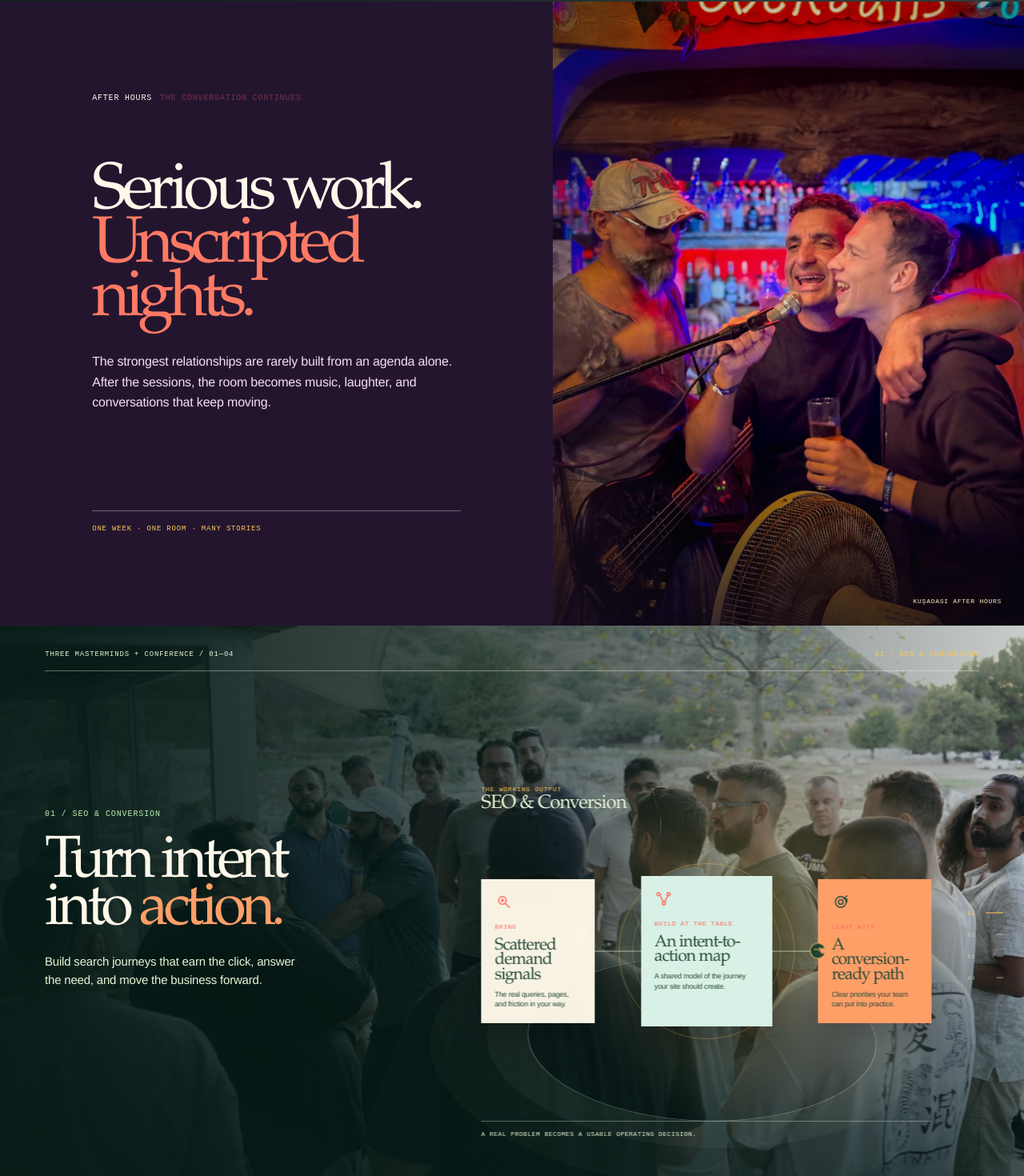
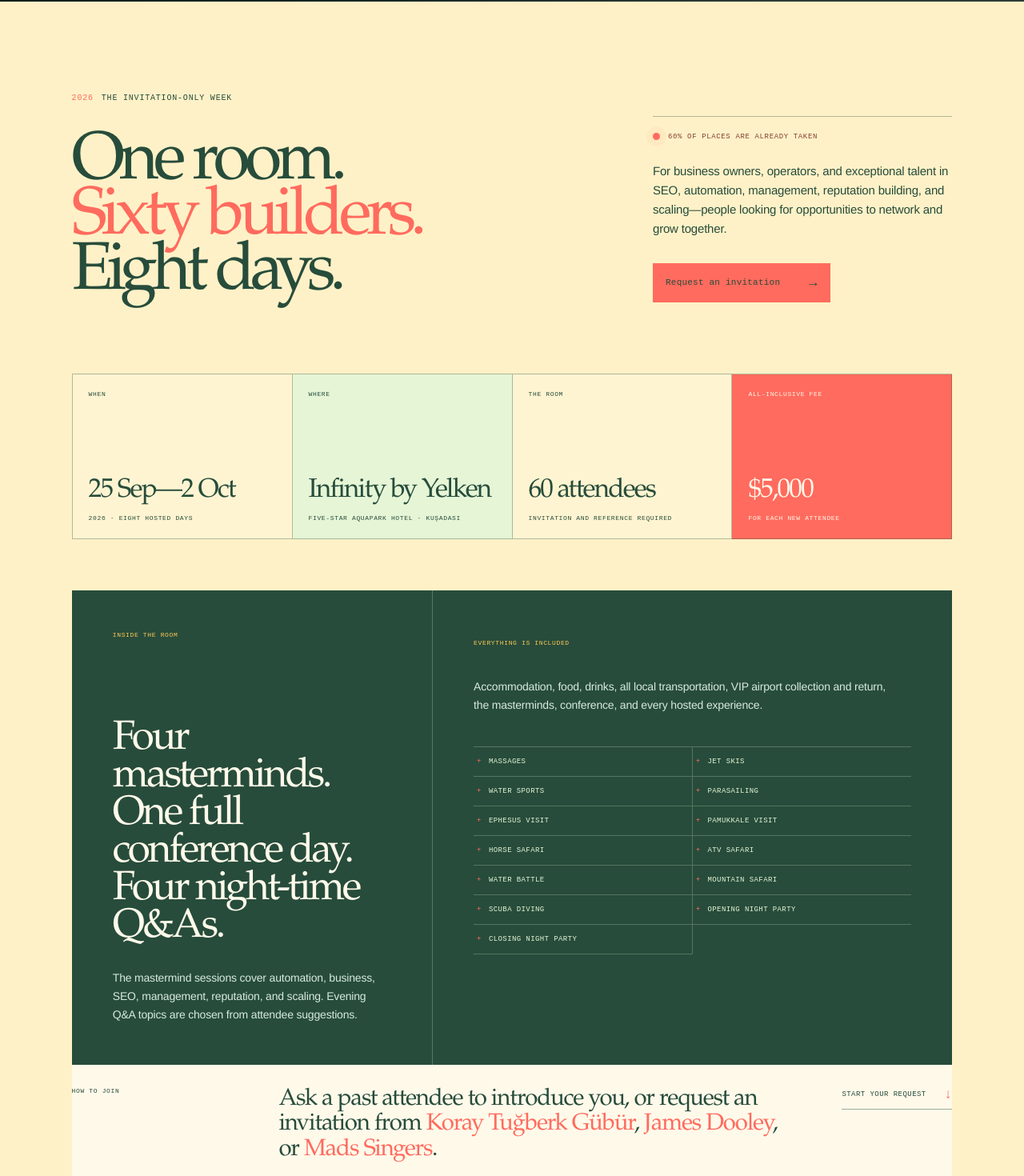
Before and after one commit to KTG1/seo-mastermind, a Next.js app: page / in a window 1280 px wide. Shown: the part 764-2234 px from the top of the page at 80% size. Built offline with nearby package versions, Linux system fonts and the light colour scheme; grey boxes are pictures that could not be loaded.

Commit message:
Add 2026 event registration details

```diff
--- a/app/globals.css
+++ b/app/globals.css
@@ -30,6 +30,39 @@ h1 em,h2 em{color:var(--coral);font-style:normal}
 .button b{font-size:17px;font-weight:400}
 .buttonCoral{background:var(--coral);color:var(--night)}
 .heroCaption{position:absolute;left:clamp(20px,4.4vw,72px);right:clamp(20px,4.4vw,72px);bottom:24px;padding-top:15px;border-top:1px solid rgba(242,238,229,.42)}
+.eventBrief{padding:clamp(82px,9vw,138px) clamp(20px,7vw,112px) clamp(72px,8vw,120px);overflow:hidden;background:var(--sky);color:var(--ink)}
+.eventBriefHeading{display:grid;grid-template-columns:minmax(0,1.25fr) minmax(290px,.75fr);gap:8vw;align-items:end;margin-bottom:clamp(58px,7vw,98px)}
+.eventBriefHeading h2{max-width:850px;margin:42px 0 0;font:400 clamp(58px,6.6vw,106px)/.82 var(--display);letter-spacing:-.078em}
+.eventBriefHeading h2 em{color:var(--coral);font-style:normal}
+.eventBriefDecision{align-self:end;padding-top:20px;border-top:1px solid rgba(39,76,59,.35)}
+.eventBriefDecision>p{margin:26px 0 31px;font-size:15px;line-height:1.6}
+.eventBriefAvailability{display:flex;align-items:center;gap:10px;color:#844032;font:9px var(--mono);letter-spacing:.07em;text-transform:uppercase}
+.eventBriefAvailability i{width:9px;height:9px;border-radius:50%;background:var(--coral);box-shadow:0 0 0 5px rgba(255,107,94,.17);animation:availabilityPulse 2.1s ease-in-out infinite}
+.eventBriefFacts{display:grid;grid-template-columns:repeat(4,1fr);border-top:1px solid rgba(39,76,59,.35);border-left:1px solid rgba(39,76,59,.35)}
+.eventBriefFacts article{display:flex;min-height:206px;padding:20px;flex-direction:column;border-right:1px solid rgba(39,76,59,.35);border-bottom:1px solid rgba(39,76,59,.35);background:rgba(255,249,234,.28)}
+.eventBriefFacts article:nth-child(2){background:var(--seafoam)}
+.eventBriefFacts article:nth-child(4){background:var(--coral);color:var(--paper)}
+.eventBriefFacts span,.eventBriefFacts small,.eventBriefProgramme>article>span,.eventBriefInvite>span{font:8px var(--mono);letter-spacing:.08em;text-transform:uppercase}
+.eventBriefFacts strong{margin:auto 0 12px;font:400 clamp(28px,2.6vw,42px)/.92 var(--display);letter-spacing:-.055em}
+.eventBriefFacts small{line-height:1.45}
+.eventBriefProgramme{display:grid;grid-template-columns:.82fr 1.18fr;margin-top:clamp(42px,5vw,72px);background:var(--ink);color:var(--paper)}
+.eventBriefProgramme>article{padding:clamp(30px,4vw,62px)}
+.eventBriefFormat{display:flex;flex-direction:column;border-right:1px solid rgba(229,245,214,.25)}
+.eventBriefProgramme>article>span{color:var(--solar)}
+.eventBriefFormat h3{margin:clamp(70px,8vw,125px) 0 28px;font:400 clamp(37px,4vw,62px)/.92 var(--display);letter-spacing:-.06em}
+.eventBriefFormat p,.eventBriefIncluded>p{max-width:520px;margin:0;color:#d8eadf;font-size:14px;line-height:1.62}
+.eventBriefIncluded>p{margin:34px 0 40px}
+.eventBriefIncluded ul{display:grid;grid-template-columns:repeat(2,minmax(0,1fr));margin:0;padding:0;border-top:1px solid rgba(229,245,214,.24);list-style:none}
+.eventBriefIncluded li{padding:13px 4px;border-bottom:1px solid rgba(229,245,214,.24);color:var(--seafoam);font:9px var(--mono);letter-spacing:.045em;text-transform:uppercase}
+.eventBriefIncluded li:nth-child(odd){border-right:1px solid rgba(229,245,214,.24)}
+.eventBriefIncluded li::before{margin-right:9px;color:var(--coral);content:"+"}
+.eventBriefInvite{display:grid;grid-template-columns:.35fr 1.15fr auto;gap:5vw;align-items:start;padding:28px 0;border-bottom:1px solid rgba(39,76,59,.35)}
+.eventBriefInvite>p{max-width:670px;margin:0;font:400 clamp(23px,2.3vw,35px)/1.08 var(--display);letter-spacing:-.04em}
+.eventBriefInvite>p strong{color:var(--coral);font-weight:400}
+.eventBriefInvite>a{display:flex;align-items:center;gap:22px;padding-bottom:8px;border-bottom:1px solid rgba(39,76,59,.45);font:9px var(--mono);letter-spacing:.05em;text-decoration:none;text-transform:uppercase}
+.eventBriefInvite>a span{color:var(--coral);font-size:17px}
+@keyframes availabilityPulse{50%{box-shadow:0 0 0 9px rgba(255,107,94,0)}}
+@media(prefers-reduced-motion:reduce){.eventBriefAvailability i{animation:none}}
 .nightInterlude{display:grid;grid-template-columns:minmax(0,1.08fr) minmax(360px,.92fr);min-height:780px;background:#24152f;color:var(--paper)}
 .nightInterludeCopy{display:flex;flex-direction:column;justify-content:center;padding:clamp(70px,9vw,145px)}
 .nightInterludeCopy .sectionLabel{color:#f2c4ef}.nightInterludeCopy .sectionLabel span{color:var(--solar)}
@@ -242,6 +275,22 @@ footer{display:flex;align-items:center;justify-content:space-between;padding:26p
 .eyebrow{font-size:8px}
 .heroText{width:82%;font-size:15px}
 .heroCaption{left:20px;right:20px;font-size:8px;gap:20px}
+.eventBrief{padding:68px 20px 72px}
+.eventBriefHeading{display:block;margin-bottom:52px}
+.eventBriefHeading h2{margin-top:32px;font-size:56px}
+.eventBriefDecision{margin-top:48px}
+.eventBriefFacts{grid-template-columns:1fr 1fr}
+.eventBriefFacts article{min-height:175px;padding:16px}
+.eventBriefFacts strong{font-size:30px}
+.eventBriefProgramme{display:block;margin-top:38px}
+.eventBriefProgramme>article{padding:35px 22px}
+.eventBriefFormat{border-right:0;border-bottom:1px solid rgba(229,245,214,.25)}
+.eventBriefFormat h3{margin:65px 0 25px;font-size:42px}
+.eventBriefIncluded ul{grid-template-columns:1fr}
+.eventBriefIncluded li:nth-child(odd){border-right:0}
+.eventBriefInvite{display:block;padding:27px 0}
+.eventBriefInvite>p{margin:28px 0;font-size:28px}
+.eventBriefInvite>a{width:max-content}
 .nightInterlude{display:flex;min-height:0;flex-direction:column-reverse}.nightInterludeImage{min-height:74svh}.nightInterludeImage>img{object-position:center 40%}.nightInterludeCopy{min-height:570px;padding:68px 20px 28px}.nightInterludeCopy h2{margin:62px 0 27px;font-size:55px}.nightInterludeCopy>p{font-size:14px}.nightInterludeNote{margin-top:70px}
 .aegeanInterlude{min-height:720px;padding:24px 20px}.aegeanInterludeCopy{padding-top:82px}.aegeanInterludeCopy h2{margin-top:94px;font-size:55px}.aegeanInterludeCopy p{max-width:310px;font-size:14px}.aegeanInterludeFoot{display:grid;gap:12px}.aegeanInterlude>video{object-position:58% center}
 .scrollCinema{height:auto}.cinemaSticky{position:relative;display:block;height:auto;min-height:690px;padding:24px 20px}.cinemaImage{transform:none}.cinemaCopy{padding-top:84px;min-height:280px}.cinemaLine{position:relative;inset:auto;display:none}.cinemaSeo{display:block}.cinemaLine h2{font-size:60px}.cinemaWorld{left:50%;top:auto;bottom:78px;width:520px;height:310px;transform:translateX(-50%) scale(.62)}.cinemaOutcomeHeading{top:0}.cinemaOutcomeNote{bottom:-1%}.cinemaFoot{left:20px;right:20px;font-size:7px}.cinemaFoot span:last-child{display:none}
--- a/app/page.tsx
+++ b/app/page.tsx
@@ -30,10 +30,27 @@ function PrincipleGlyph({ type }: { type: string }) {
 }
 
 const coreDays = [
-  ["01", "Mastermind", "SEO & AI", "Search systems, information gain, and how AI changes the work without replacing the thinking."],
-  ["02", "Mastermind", "Automation & business", "Design the operating systems, decision loops, and commercial habits that make good work compound."],
-  ["03", "Mastermind", "Investment & opportunity", "Pressure-test the opportunities, allocation questions, and durable advantages worth building toward."],
-  ["04", "Conference", "The whole system", "One shared conference day for stronger connections, sharper ideas, and perspectives beyond the table."],
+  ["01", "Mastermind", "SEO & reputation", "Build search systems, authority, and a reputation that reinforce one another."],
+  ["02", "Mastermind", "Automation & business", "Design operating systems and commercial habits that make good work compound."],
+  ["03", "Mastermind", "Management & scaling", "Work through the leadership, accountability, and scaling decisions behind durable growth."],
+  ["04", "Mastermind", "Opportunity room", "Pressure-test partnerships, talent, investments, and the opportunities worth pursuing together."],
+  ["05", "Conference", "The whole system", "One full conference day for stronger connections, sharper ideas, and perspectives beyond the table."],
+];
+
+const eventExperiences = [
+  "Massages",
+  "Jet skis",
+  "Water sports",
+  "Parasailing",
+  "Ephesus visit",
+  "Pamukkale visit",
+  "Horse safari",
+  "ATV safari",
+  "Water battle",
+  "Mountain safari",
+  "Scuba diving",
+  "Opening night party",
+  "Closing night party",
 ];
 
 const experiences = [
@@ -50,11 +67,11 @@ const experiences = [
 const faqHighlights = [
   { label: "Invitation", question: "Is the mastermind invite-only?", answer: "Yes. The room is deliberately small, and every application is reviewed for fit. Tell us what you are building and the real question you want to work on; we will reply personally." },
   { label: "Invitation", question: "Can I bring a colleague or partner?", answer: "Each place is reviewed individually because the strength of the room comes from the people in it. Mention your colleague in the application and explain the work you would bring together." },
-  { label: "Programme", question: "What happens during the seven days?", answer: "The week combines three mastermind days across SEO, AI, automation, business, and investment with one conference day. The wider rhythm leaves room for arrival, recovery, local experiences, and long-table conversation." },
+  { label: "Programme", question: "What happens during the eight days?", answer: "The week combines four mastermind sessions across SEO, automation, business, management, reputation, and scaling with one full conference day and four attendee-led night-time Q&As. The wider rhythm leaves room for hosted experiences, recovery, and long-table conversation." },
   { label: "Programme", question: "Who is the room designed for?", answer: "Experienced operators, founders, SEO leaders, agency owners, investors, and builders working on a real business question. Curiosity matters, but so does having work that can benefit from careful peer challenge." },
-  { label: "Fee", question: "What does the $5,000 place include?", answer: "Your place includes the core mastermind and conference programme, working sessions, and the hosted group moments in the final itinerary. Accommodation, travel, and optional activities are confirmed separately for invited attendees." },
-  { label: "Travel", question: "How should I plan for Kuşadası?", answer: "Most international guests arrive through İzmir Adnan Menderes Airport. Confirmed attendees receive the final venue, transfer, check-in, and timing guidance well before the gathering." },
-  { label: "Travel", question: "Where does the gathering take place?", answer: "The gathering is hosted in Kuşadası, Türkiye. The final hotel and venue details are shared directly with confirmed attendees as part of their arrival guidance." },
+  { label: "Fee", question: "What does the $5,000 place include?", answer: "Everything in the hosted week: accommodation, food, drinks, VIP airport transfers, four masterminds, the conference, safaris, water sports, massages, parties, and the listed group experiences." },
+  { label: "Travel", question: "How should I plan for Kuşadası?", answer: "Most international guests arrive through İzmir Adnan Menderes Airport. We collect every attendee in a VIP vehicle and return them to the airport after the event." },
+  { label: "Travel", question: "Where does the gathering take place?", answer: "The 2026 gathering takes place at Infinity by Yelken Aquapark Hotel, a five-star hotel in Kuşadası, Türkiye, from 25 September to 2 October." },
   { label: "Experiences", question: "Are the coastal activities required?", answer: "No. Boat time, water sports, safaris, and recovery sessions are optional. They sit around the core programme and depend on weather, safety guidance, and local availability." },
   { label: "Experiences", question: "Will activities interrupt the working sessions?", answer: "No. The core programme anchors the week. Optional experiences are arranged around it to create recovery, conversation, and a different rhythm without displacing the work." },
 ];
@@ -118,11 +135,51 @@ export default function Home() {
           <div className="heroCopy">
             <p className="eyebrow">For operators who know search is bigger than rankings</p>
             <h1 id="hero-title">Holistic SEO<br /><em>Mastermind.</em></h1>
-            <p className="heroFocus">Business &amp; investment networking</p>
+            <p className="heroFocus">25 September—2 October 2026 · 60 guests</p>
             <p className="heroText">Holistic SEO Mastermind is a working room for people building durable organic growth—from the site architecture to the authority it earns in the world.</p>
-            <a className="button buttonCoral" href="#apply">Apply for the next room <b>→</b></a>
+            <a className="button buttonCoral" href="#apply">Request your invitation <b>→</b></a>
           </div>
           <div className="heroCaption"><span>Not a conference. Not a course.</span><span>A focused table of builders.</span></div>
+        </section>
+
+        <section className="eventBrief" aria-labelledby="event-brief-title">
+          <header className="eventBriefHeading">
+            <div>
+              <div className="sectionLabel"><span>2026</span> The invitation-only week</div>
+              <h2 id="event-brief-title">One room.<br /><em>Sixty builders.</em><br />Eight days.</h2>
+            </div>
+            <div className="eventBriefDecision">
+              <span className="eventBriefAvailability"><i aria-hidden="true" /> 60% of places are already taken</span>
+              <p>For business owners, operators, and exceptional talent in SEO, automation, management, reputation building, and scaling—people looking for opportunities to network and grow together.</p>
+              <a className="button buttonCoral" href="#apply">Request an invitation <b>→</b></a>
+            </div>
+          </header>
+
+          <div className="eventBriefFacts">
+            <article><span>When</span><strong>25 Sep—2 Oct</strong><small>2026 · eight hosted days</small></article>
+            <article><span>Where</span><strong>Infinity by Yelken</strong><small>Five-star Aquapark Hotel · Kuşadası</small></article>
+            <article><span>The room</span><strong>60 attendees</strong><small>Invitation and reference required</small></article>
+            <article><span>All-inclusive fee</span><strong>$5,000</strong><small>For each new attendee</small></article>
+          </div>
+
+          <div className="eventBriefProgramme">
+            <article className="eventBriefFormat">
+              <span>Inside the room</span>
+              <h3>Four masterminds.<br />One full conference day.<br />Four night-time Q&amp;As.</h3>
+              <p>The mastermind sessions cover automation, business, SEO, management, reputation, and scaling. Evening Q&amp;A topics are chosen from attendee suggestions.</p>
+            </article>
+            <article className="eventBriefIncluded">
+              <span>Everything is included</span>
+              <p>Accommodation, food, drinks, all local transportation, VIP airport collection and return, the masterminds, conference, and every hosted experience.</p>
+              <ul>{eventExperiences.map((experience) => <li key={experience}>{experience}</li>)}</ul>
+            </article>
+          </div>
+
+          <footer className="eventBriefInvite">
+            <span>How to join</span>
+            <p>Ask a past attendee to introduce you, or request an invitation from <strong>Koray Tuğberk Gübür</strong>, <strong>James Dooley</strong>, or <strong>Mads Singers</strong>.</p>
+            <a href="#apply">Start your request <span>↓</span></a>
+          </footer>
         </section>
 
         <section className="nightInterlude" aria-labelledby="night-interlude-title">
@@ -201,7 +258,7 @@ export default function Home() {
         </section>
 
         <section className="programmeOffer" aria-labelledby="programme-title">
-          <div className="offerHeading"><div className="sectionLabel"><span>03</span> The core programme</div><h2 id="programme-title">Three days to <em>work the system.</em><br />One day to widen it.</h2><p>The core learning room moves through SEO, AI, automation, business, and investment—then opens into a dedicated conference day.</p></div>
+          <div className="offerHeading"><div className="sectionLabel"><span>03</span> The core programme</div><h2 id="programme-title">Four masterminds to <em>work the system.</em><br />One full day to widen it.</h2><p>The working room moves through SEO, reputation, automation, business, management, and scaling—then opens into a dedicated conference day.</p></div>
           <div className="coreDays">{coreDays.map(([number, format, title, copy]) => <article key={number}><span>{number}</span><b>{format}</b><h3>{title}</h3><p>{copy}</p></article>)}</div>
           <div className={`experienceBand ${experienceStyles.experienceBand}`} data-engagement={currentExperience.id} style={{ "--experience-background": `url(${assetPath(currentExperience.image)})` } as CSSProperties}>
             {"video" in currentExperience && currentExperience.video ? (
@@ -294,14 +351,15 @@ export default function Home() {
           <div className="applicationCopy">
             <div className="sectionLabel light"><span>06</span> Join the next room</div>
             <h2>Bring the question<br />that matters.</h2>
-            <p>Tell us what you are trying to solve. We will reply if the next mastermind is the right space for your work.</p>
-            <div className="applicationPrice"><span>Core programme access</span><strong>$5,000</strong><small>USD · per invited attendee</small></div>
+            <p>Request an invitation with a reference from a past attendee, or through Koray Tuğberk Gübür, James Dooley, or Mads Singers. Tell us what you are building and what you can add to the room.</p>
+            <div className="applicationPrice"><span>Everything included</span><strong>$5,000</strong><small>USD · per new invited attendee</small></div>
           </div>
           <form className="applyForm" onSubmit={submitApplication}>
             <label>Your name<input required name="name" placeholder="Jane Smith" /></label>
             <label>Work email<input required type="email" name="email" placeholder="jane@company.com" /></label>
             <label>What are you building?<textarea required name="goal" placeholder="Tell us about the search problem you want to work on…" /></label>
-            <button className="button buttonPaper" type="submit">Request a seat <b>→</b></button>
+            <label>Your reference or inviter<input required name="reference" placeholder="Past attendee, Koray, James, or Mads" /></label>
+            <button className="button buttonPaper" type="submit">Request an invitation <b>→</b></button>
             <p className="formNote" aria-live="polite">{submitted ? "Thank you. Your request has been received." : "A considered reply, not an automated funnel."}</p>
           </form>
         </section>
```
